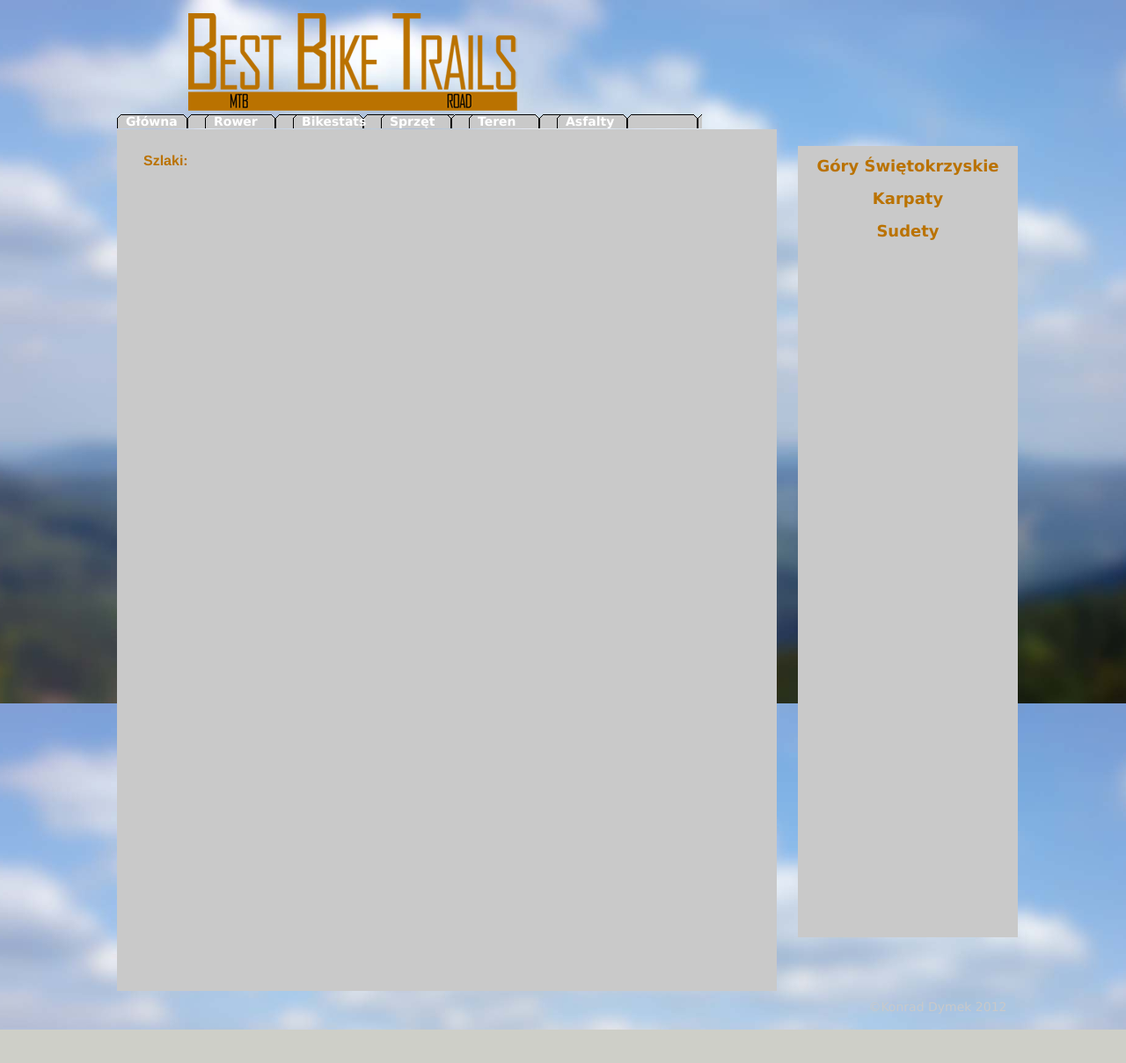
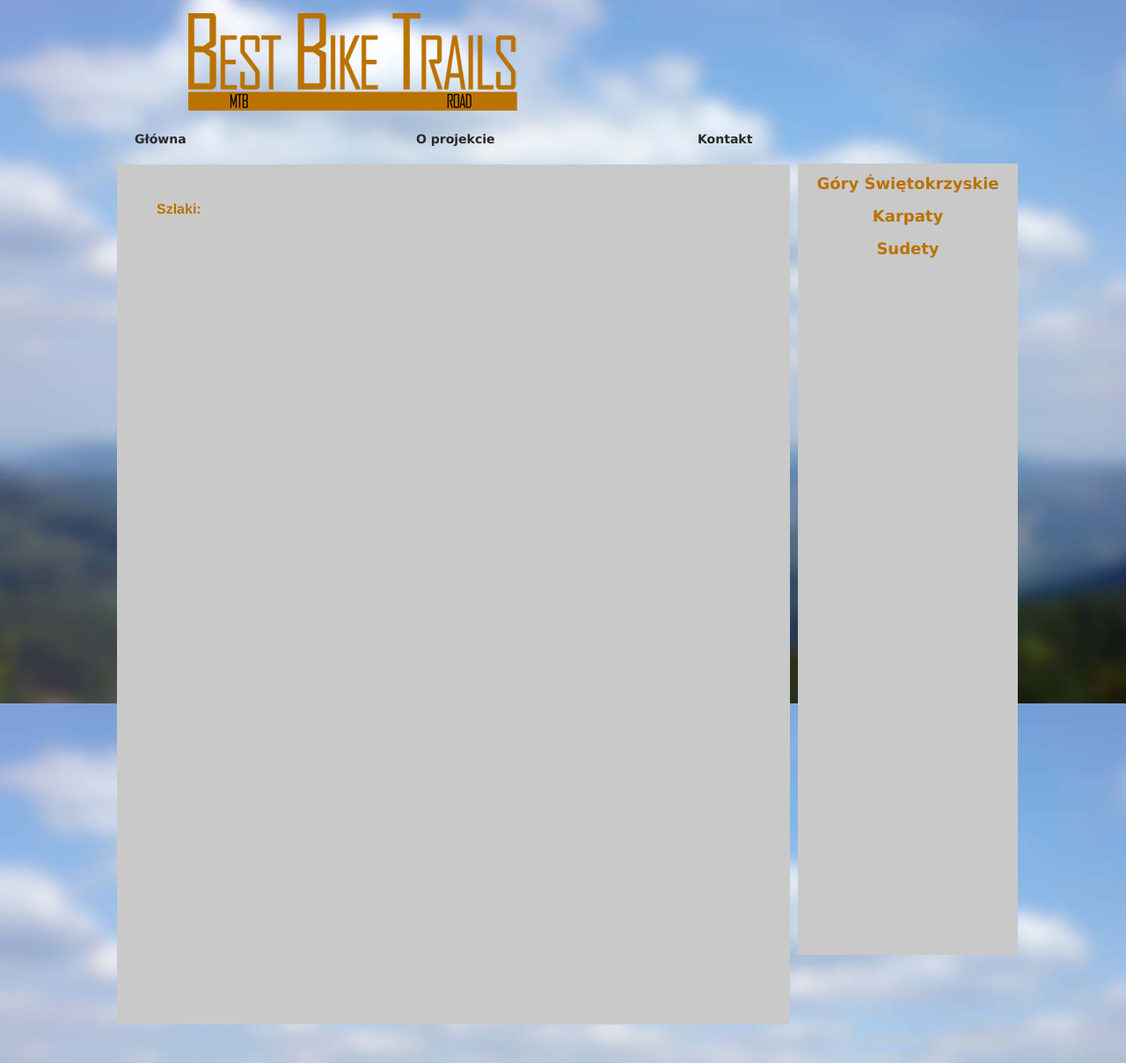
Before and after one commit to konradd/BBTrails, a PHP site: page /hill.php in a window 1280 px wide. Shown: the whole page at 88% size. Before the commit the page ends 1171 px from the top, so only its background shows below. Run offline with PHP 8.4, Linux system fonts and the light colour scheme; data that the repository does not hold is empty.

Commit message:
27
Final

```diff
--- a/hill.php
+++ b/hill.php
@@ -13,7 +13,7 @@
 	mysql_query('SET NAMES utf8');
 	mysql_select_db("1206275_trails")
 	    or die("Could not select database");
-	$id=5;
+	$id=2;
 //PASEK - SZCZYT
 	global $id;
 	$query0  = "SELECT Szczyty.Szczyt FROM Szczyty WHERE Szczyty.ID=$id ";
@@ -41,23 +41,15 @@ echo '
 
         <div id="menu">
 			        <ul>
-      <li><a href="http://www.kondzios230.bikestats.pl">
+      <li><a href="/index.php">
       Główna
       <span></span></a></li>
-      <li><a href="http://www.bikestats.pl/rowery/Roman_6645_10291.html">
-      Rower
+      <li><a href="/podstrony/karty/about.php">
+      O projekcie
       <span></span></a></li>
-      <li><a href="http://www.bikestats.pl/">
-			Bikestats
+      <li><a href="/podstrony/karty/contact.php">
+	  Kontakt
       <span></span></a></li>
-      <li><a href="http://kondzios230.bikestats.pl/index.php?category=15244">
-      Sprzęt			<span></span></a></li>
-      <li><a href="http://kondzios230.bikestats.pl/index.php?category=15245">
-      Teren
-			<span></span></a></li>
-      <li><a href="http://kondzios230.bikestats.pl/index.php?category=15247">
-      Asfalty
-			<span></span></a></li>
 
          </ul>
 
@@ -140,7 +132,7 @@ echo ' </div>
 			or die("Query7 failed");
 		$roow = mysql_fetch_array($result7);
 		$city=$roow["Miasto"];
-	 	echo ("<li><a href=$ad>$trail - <strong>$city</strong></a></li>");
+	 	echo ("<li><a href=$ad><strong>$trail</strong> - $city</a></li>");
 		}
 	print("</ul>");
 
--- a/style.css
+++ b/style.css
@@ -19,13 +19,17 @@ margin:0 auto;}
 clear: both;
 height: 120px;
 background: url(Grafiki/Top.png);
+margin-bottom:20px;
 }
 
 #main {
 float: left;
 background-color: #C9C9C9;
-min-height:980px;
-font-size:12px;
+font-family:Helvetica;
+min-height:963px;
+margin-top:20px;
+font-size:20px;
+padding:15px 0px 0px 15px;
 width:750px;
 }
 	#main h3 {
@@ -61,15 +65,17 @@ width:750px;
 						}
 
 						#main a {
-							color: #000000;
-							font-family: Helvetica;
-							letter-spacing:0.5px;
-							font-size: 15px;
+							color: #FFFFFF;
+							font-size: 14px;
 							text-decoration:none;
+
 							}
 							#main strong {
-								color:#FFFFFF;
-								font-size:14px;
+								color: #000000;
+								font-family: Helvetica;
+								letter-spacing:0.5px;
+								font-size: 15px;
+
 								}
 
 #data {
@@ -136,31 +142,23 @@ width:1100px;
     display: inline;
     }
           #menu ul li {
-
 	        float:left;
 	        list-style: none;
-	        width:100px;
-
-
-          	        }
+	        padding-left:20px;
+	        width:300px;
+	              }
 	             #menu a {
-	              background:url(Grafiki/tab0.png);
-	              color: #FFFFFF;
+	              color: #292826;
 	              font-weight:bold;
 				  font-family:  Verdana,sans-serif;
 	              text-decoration: none;
                   font-size:14px;
                   height:30px;
-                  padding-left: 10px;
-                  padding-right:100px;
+                  width:300px;
 
                   }
                      #menu a:hover {
-	                   background:url(Grafiki/tab1.png);
-	                   color: #292826;
-	                   width:80px;
-	                   padding-right:100px;
-
+	                   color: #FFFFFF;
 
                              }
 
```
Also changed, not shown: example.php (+6 -14 lines), index.php (+6 -1 lines).
